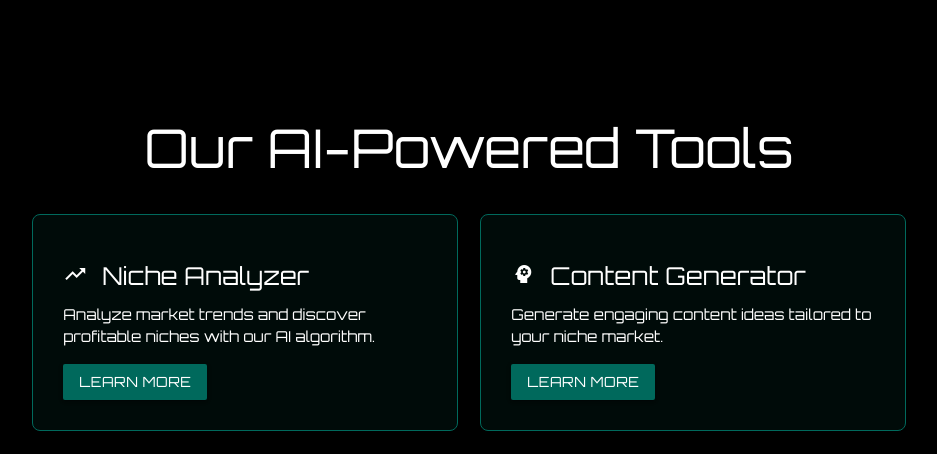
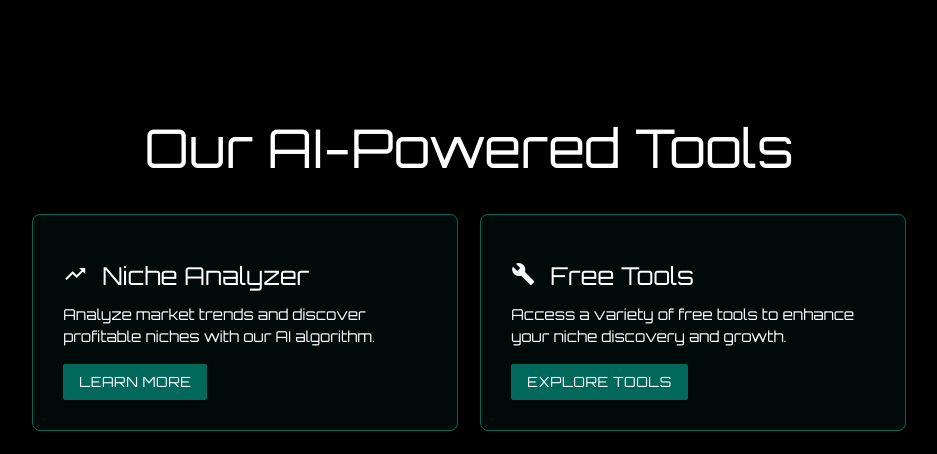
Before and after one commit to LifeUntainted/lifeuntainted.github.io, a Jekyll site: the page index.html, which Jekyll copies as it is, in a window 1280 px wide and 900 px high, scrolled down 1401 px, cut to the strip 0-454 px from the top of the window. Shown: the whole strip, without its empty margins (171-1108 px from the left). Built offline with Jekyll 4.4.1, drawn with Linux system fonts in a browser that asks for light colours.

Commit message:
Update index.html Changed to a

```diff
--- a/index.html
+++ b/index.html
@@ -253,9 +253,9 @@
         </div>
         <div class="col s12 m6">
           <div class="ai-tools-box">
-            <h5><i class="material-icons left">psychology</i>Content Generator</h5>
-            <p>Generate engaging content ideas tailored to your niche market.</p>
-            <a href="resources.html#generator" class="btn waves-effect waves-light">Learn More</a>
+                    <h5><i class="material-icons left">build</i>Free Tools</h5>
+          <p>Access a variety of free tools to enhance your niche discovery and growth.</p>
+          <a href="tools.html" class="btn waves-effect waves-light">Explore Tools</a>
           </div>
         </div>
       </div>
```
